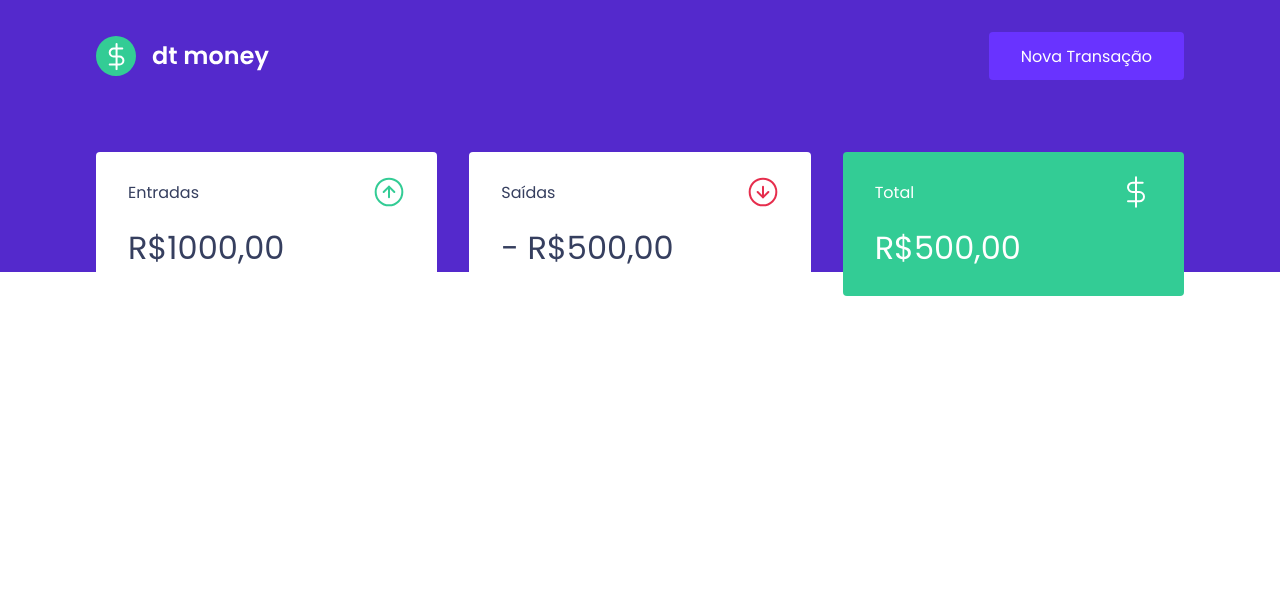
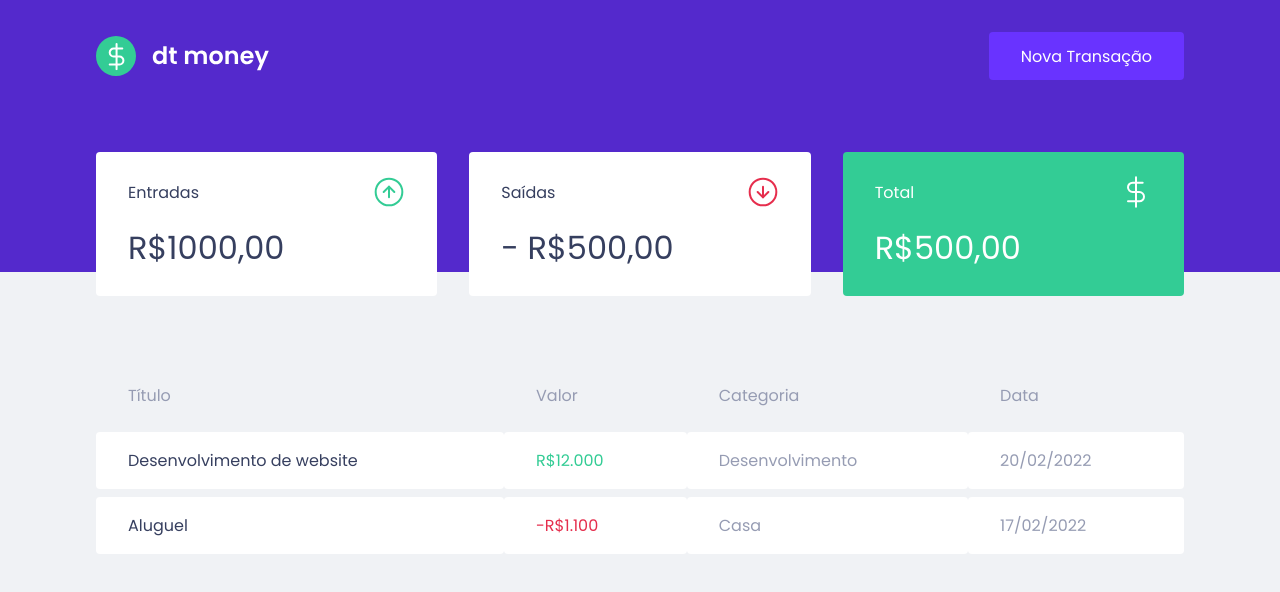
Before and after one commit to LidianeDiniz/dtmoney, a React (Create React App) app: page / in a window 1280 px wide. Shown: the top 592 px of the page. Built offline with nearby package versions, Linux system fonts and the light colour scheme.

Commit message:
create table

```diff
--- a/src/components/Dashboard/index.tsx
+++ b/src/components/Dashboard/index.tsx
@@ -1,4 +1,5 @@
 import { Summary } from '../Summary';
+import { TransactionsTable } from '../TransactionsTable';
 import { Container}  from './styles';
 
 
@@ -6,6 +7,7 @@
     return(
         <Container>
             <Summary/>
+            <TransactionsTable/>
         </Container>
     )
 }
--- /dev/null
+++ b/src/components/TransactionsTable/index.tsx
@@ -0,0 +1,37 @@
+import { Container } from "./styles";
+
+
+
+export function TransactionsTable() {
+    return(
+        <Container>
+            <table>
+              <thead>
+                <tr>
+                    <th>Título</th>
+                    <th>Valor</th>
+                    <th>Categoria</th>
+                    <th>Data</th>
+                </tr>
+              </thead>
+
+              <tbody>
+                <tr>
+                    <td>Desenvolvimento de website</td>
+                    <td className="deposit">R$12.000</td>
+                    <td>Desenvolvimento</td>
+                    <td>20/02/2022</td>
+                </tr>
+
+                <tr>
+                    <td>Aluguel</td>
+                    <td className="withdraw">-R$1.100</td>
+                    <td>Casa</td>
+                    <td>17/02/2022</td>
+                </tr>
+
+              </tbody>
+            </table>
+        </Container>
+    )
+}
--- /dev/null
+++ b/src/components/TransactionsTable/styles.ts
@@ -0,0 +1,46 @@
+import styled from 'styled-components';
+
+
+export const Container = styled.div`
+    margin-top: 4rem;
+
+    table{
+        width: 100%;
+        border-spacing: 0 0.5rem;
+
+        th {
+            color: var(--text-body);
+            font-weight: 400;
+            padding: 1rem 2rem;
+            text-align: left;
+            line-height: 1.5rem;
+
+        }
+
+        td {
+            padding: 1rem 2rem;
+            border: 0;
+            background: var(--shape);
+            color: var(--text-body);
+            border-radius: 0.25rem;
+
+            &:first-child{
+                color: var(--text-title);
+            }
+
+            &.deposit{
+                color: var(--green);
+            }
+
+            &.withdraw{
+                color: var(--red);
+            }
+
+        }
+
+
+
+
+
+    }
+`;
--- a/src/styles/styles.global.ts
+++ b/src/styles/styles.global.ts
@@ -3,10 +3,10 @@
 export const GlobalStyle = createGlobalStyle`
 
 :root{
-    --background: #F0F2F50;
+    --background: #F0F2F5;
     --red: #E52E4D;
     --blue: #5429CC;
-    --green: #33cc95;
+    --green: #33CC95;
 
     --blue-light: #6933FF;
 
```
